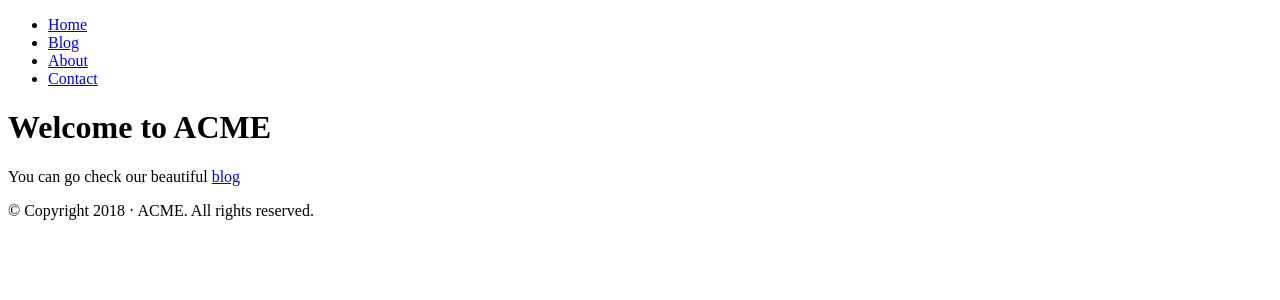
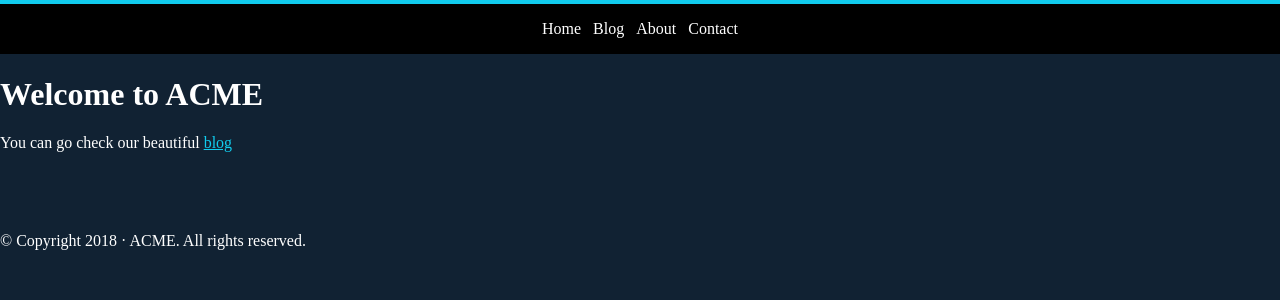
Before and after one commit to sserges/flask-blog-2, a Flask app: page / in a window 1280 px wide. Shown: the top 300 px of the page. Run offline with Flask 2, Linux system fonts and the light colour scheme; some libraries are stand-ins or nearby versions.

Commit message:
CSS file added

```diff
--- /dev/null
+++ b/app/static/css/app.css
@@ -0,0 +1,49 @@
+body {
+    background-color: #123;
+    color: #fff;
+}
+
+.wrapper {
+    width: 1440px;
+    max-width: 90%;
+    margin: 0 auto;
+}
+
+a {
+    color: #1ce;
+}
+
+nav {
+    text-align: center;
+    background-color: #000;
+    padding: 1em 0;
+    border-top: 4px solid #1ce;
+}
+
+nav ul {
+    margin: 0;
+    padding: 0;
+}
+
+nav ul li {
+    list-style: none;
+    display: inline-block;
+    margin-right: 0.5em;
+}
+
+nav ul li:last-child {
+    margin-right: 0;
+}
+
+nav ul li a {
+    color: #fff;
+    text-decoration: none;
+}
+
+nav ul li a:hover {
+    color: #1ce;
+}
+
+footer {
+    margin: 5em 0;
+}
--- a/app/templates/layouts/default.html
+++ b/app/templates/layouts/default.html
@@ -3,7 +3,8 @@
 	<head>
 		<meta charset="utf-8" />
 		<title>{% block title %}ACME{% endblock %}</title>
-		<!-- <link rel="stylesheet" type="text/css" href="{{ url_for('static', filename='css/app.css') }}"> -->
+		<link rel="stylesheet" type="text/css" href="https://cdnjs.cloudflare.com/ajax/libs/normalize/5.0.0/normalize.min.css">
+    <link rel="stylesheet" type="text/css" href="{{ url_for('static', filename='css/app.css') }}">
 	</head>
 	<body>
 		{% include 'layouts/partials/_nav.html' %}
```
